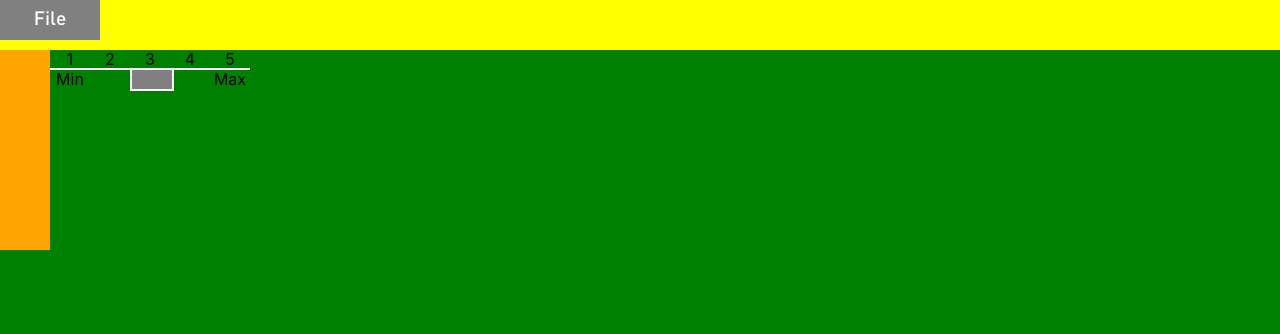
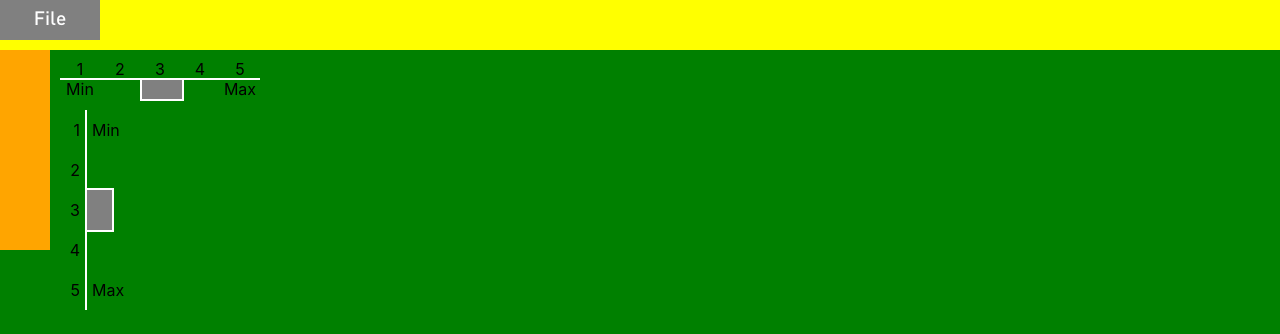
Before and after one commit to HrudakovSerhii/measurement, a React app: page / in a window 1280 px wide. Shown: the top 334 px of the page. Built offline with nearby package versions, Linux system fonts and the light colour scheme.

Commit message:
Basic setting for vertical regulator element

```diff
--- a/src/components/LevelControl/styles.scss
+++ b/src/components/LevelControl/styles.scss
@@ -3,37 +3,19 @@
  */
 
 .LevelControlContainer {
+  margin: 10px;
 
   .variants-list {
     display: flex;
-    flex-direction: row;
 
     .element-c {
       position: relative;
-      text-align: center;
-
 
       &:after {
         position: absolute;
         content: '';
         width: 100%;
         height: 100%;
-        top: 100%;
-        left: 0;
-        text-align: center;
-        border-top: white solid 2px;
-      }
-
-      &.current:before {
-        position: absolute;
-        content: '';
-        width: 100%;
-        height: 100%;
-        top: 100%;
-        left: 0;
-        border: white solid 2px;
-        background-color: grey;
-        cursor: pointer;
       }
 
       &.start:after {
@@ -43,15 +25,63 @@
       &.end:after {
         content: 'Max';
       }
+
+      &.current:before {
+        position: absolute;
+        content: '';
+        width: 100%;
+        height: 100%;
+        background-color: grey;
+        border: white solid 2px;
+        cursor: pointer;
+      }
     }
 
     &.horizontal .element-c {
-      display: inline-block;
+      text-align: center;
       flex: 1;
+
+      &:after {
+        top: 100%;
+        left: 0;
+        text-align: center;
+        border-top: white solid 2px;
+      }
+
+      &.current:before {
+        top: 100%;
+        left: 0;
+      }
     }
 
     &.vertical {
+      flex-direction: column;
 
+      height: 100%;
+
+      .element-c {
+        display: flex;
+        flex-direction: column;
+        width: 20px;
+        height: 100%;
+        padding-right: 5px;
+        text-align: right;
+        justify-content: center;
+
+        &:after {
+          display: flex;
+          flex-direction: column;
+          justify-content: center;
+          top: 0;
+          left: 100%;
+          padding-left: 5px;
+          border-left: white solid 2px;
+        }
+
+        &.current:before {
+          left: 100%;
+        }
+      }
     }
   }
 }
--- a/src/views/WorkSpaceView/index.js
+++ b/src/views/WorkSpaceView/index.js
@@ -22,14 +22,19 @@ export default class WorkspaceView extends React.Component {
 
   render() {
     const className = 'workspace-view-c ' + this.props.position;
-    const levelControlStyle = {
+    const horizontalLCStyle = {
       width: '200px',
       height: '40px'
+    };
+    const verticalLCStyle = {
+      width: '40px',
+      height: '200px'
     };
 
     return (
       <div className={className}>
-        <LevelControl style={levelControlStyle} enabled minValue={1} maxValue={5} currentValue={3} />
+        <LevelControl style={horizontalLCStyle} enabled minValue={1} maxValue={5} currentValue={3} type="horizontal" />
+        <LevelControl style={verticalLCStyle} enabled minValue={1} maxValue={5} currentValue={3} type="vertical" />
       </div>
     );
   }
```
